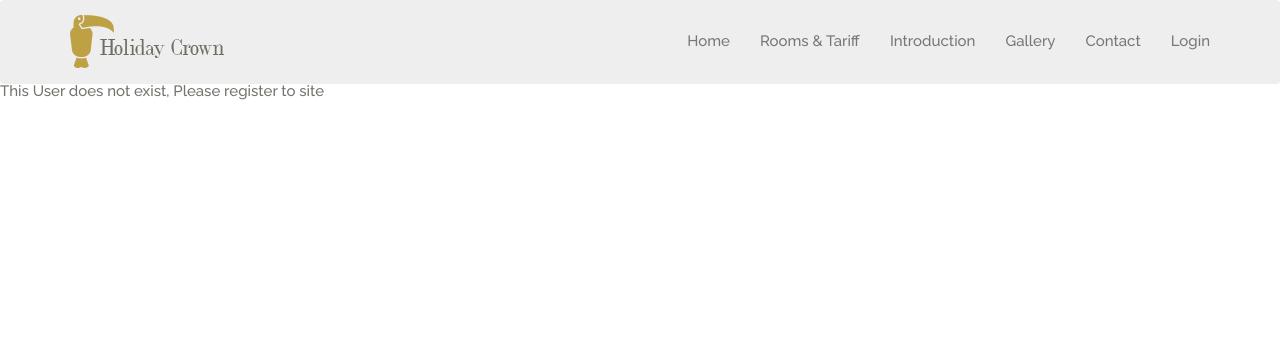
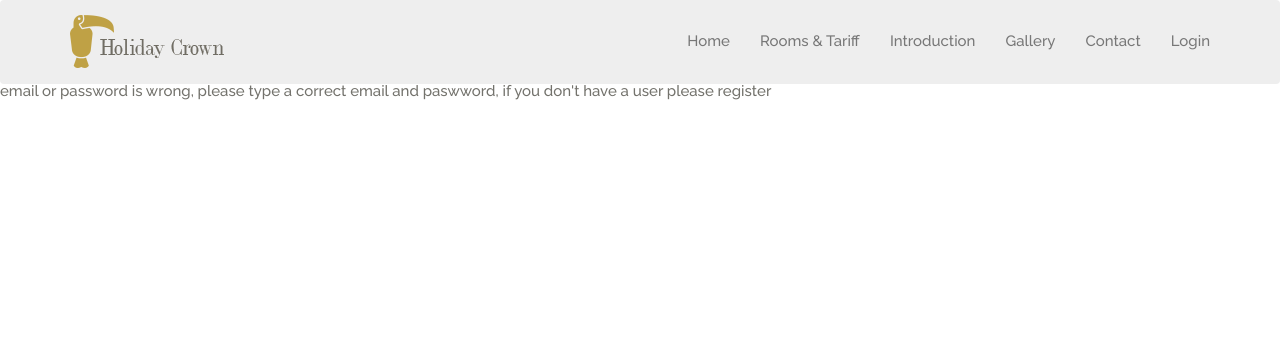
Before and after one commit to AdelMardini/HotelProject, a PHP site: page /ValidateLoginUser.php in a window 1280 px wide. Shown: the top 344 px of the page. Run offline with PHP 8.4, Linux system fonts and the light colour scheme; data that the repository does not hold is empty; some libraries are stand-ins or nearby versions.

Commit message:
Update ValidateLoginUser.php

```diff
--- a/ValidateLoginUser.php
+++ b/ValidateLoginUser.php
@@ -16,7 +16,7 @@ if($con)
 
 		}
 
-		echo("This User does not exist, Please register to site");
+		echo("email or password is wrong, please type a correct email and paswword, if you don't have a user please register");
 
 
 
```
